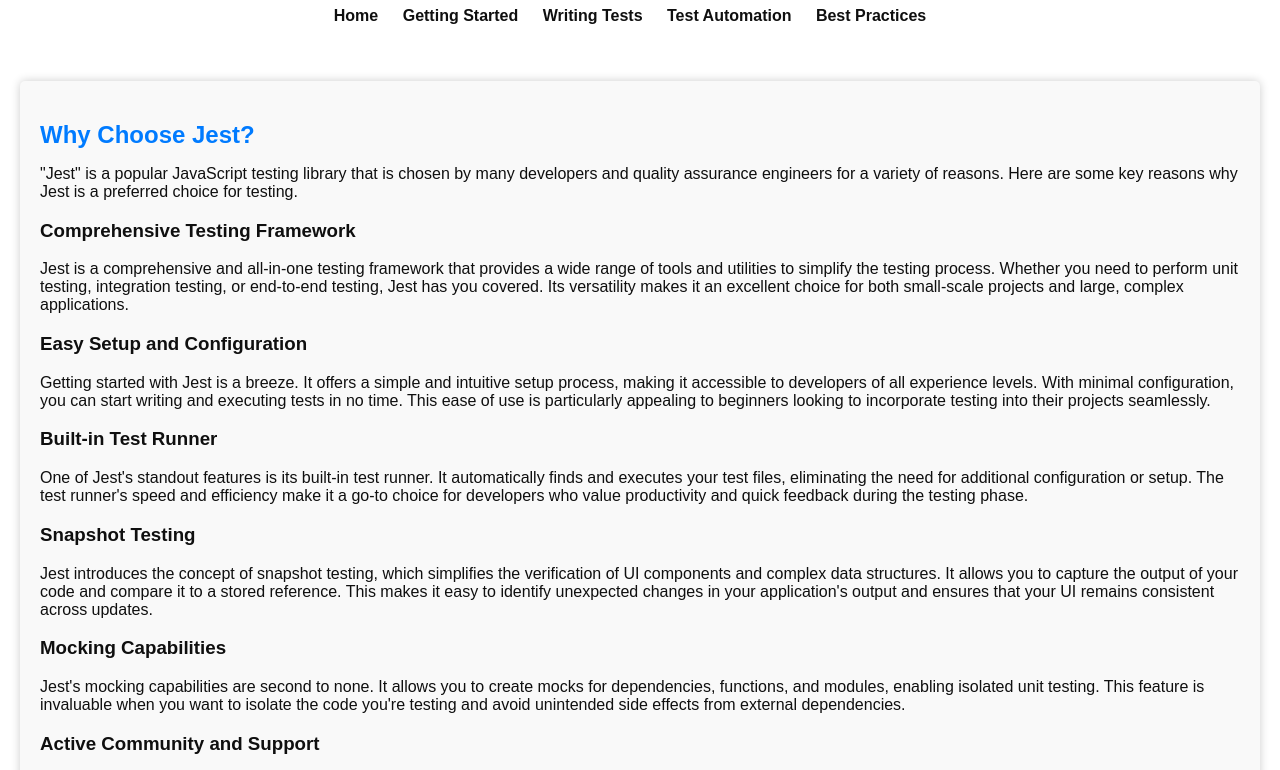
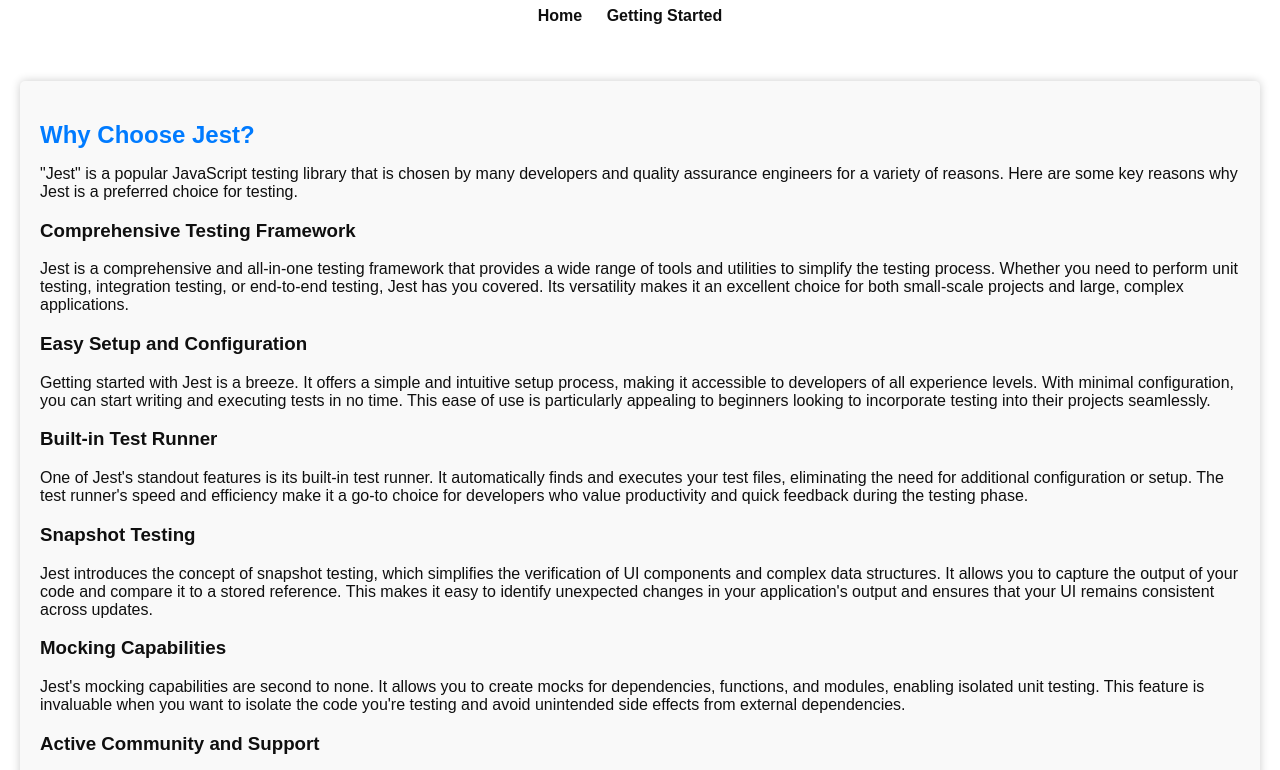
Before and after one commit to generateGeorgina/adsensetest, a website: page index.html in a window 1280 px wide. Shown: the part 93-863 px from the top of the page. Drawn offline with Linux system fonts and the light colour scheme.

Commit message:
trimmed number of pages

```diff
--- a/index.html
+++ b/index.html
@@ -13,9 +13,6 @@
             <ul>
                 <li><a href="index.html">Home</a></li>
                 <li><a href="/pages/getting-started.html">Getting Started</a></li>
-                <li><a href="writing-tests.html">Writing Tests</a></li>
-                <li><a href="test-automation.html">Test Automation</a></li>
-                <li><a href="best-practices.html">Best Practices</a></li>
             </ul>
         </nav>
     </header>
```
